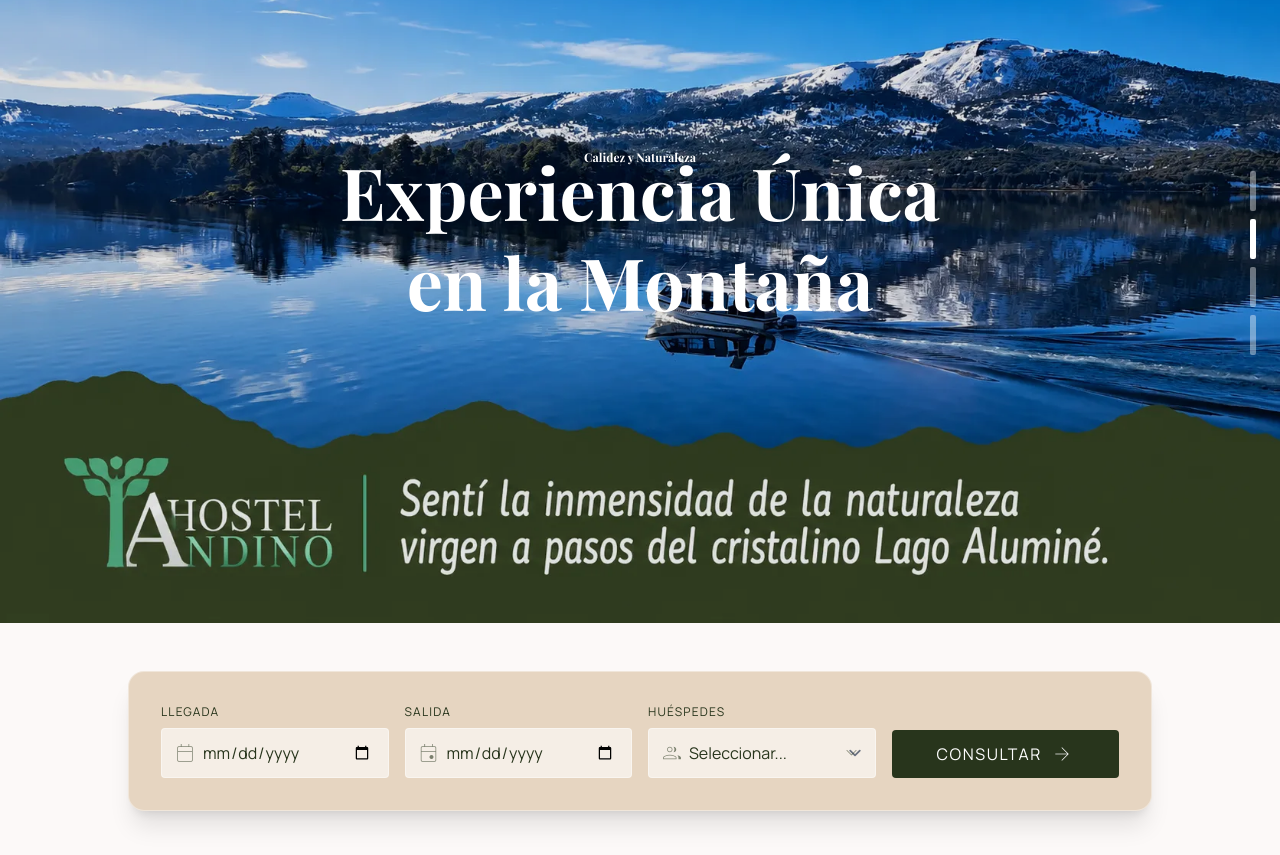
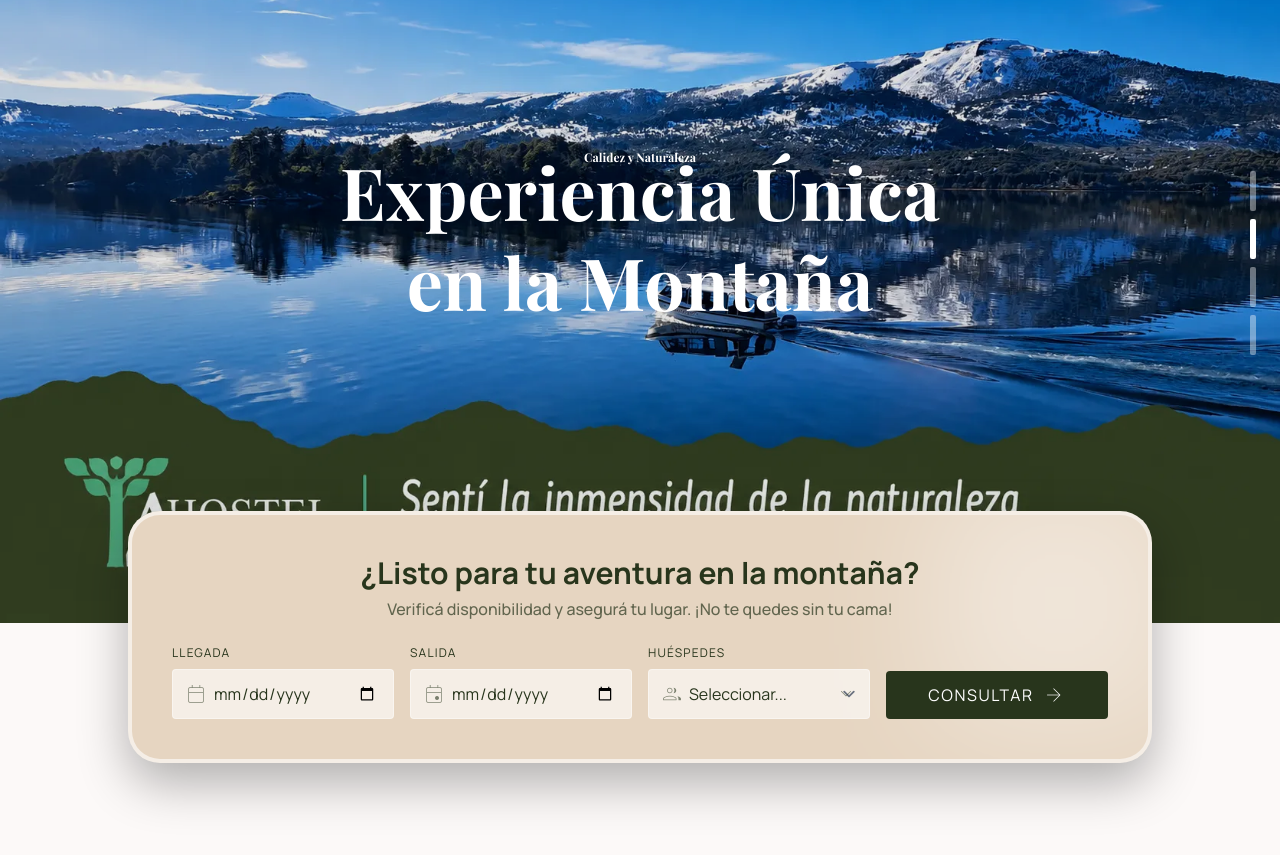
Before and after one commit to testpehuenia-ship-it/HostelAndino, a website built with Vite: page index.html in a window 1280 px wide. Shown: the part 97-952 px from the top of the page. Built offline with nearby package versions, Linux system fonts and the light colour scheme; files whose address does not match are found by name.

Commit message:
style: enhance booking form UI with catchy title and overlapping effect

```diff
--- a/index.html
+++ b/index.html
@@ -200,9 +200,17 @@
 </section>
 
 <!-- Booking Search Bar (WhatsApp) -->
-<section id="buscador-reserva" class="relative z-20 mt-12 mb-8 px-4 md:px-margin-desktop w-full max-w-6xl mx-auto">
-  <div class="bg-[#e6d5c1] p-6 md:p-8 rounded-2xl shadow-xl border border-white/40">
-    <form id="whatsapp-booking-form" class="flex flex-col md:flex-row items-end gap-4">
+<section id="buscador-reserva" class="relative z-20 -mt-20 md:-mt-28 mb-16 px-4 md:px-margin-desktop w-full max-w-6xl mx-auto">
+  <div class="bg-[#e6d5c1] p-6 md:p-10 rounded-[2rem] shadow-[0_20px_50px_rgba(0,0,0,0.3)] border-4 border-white/60 backdrop-blur-md relative overflow-hidden">
+    <!-- Decorative highlight -->
+    <div class="absolute top-0 right-0 -mt-10 -mr-10 w-64 h-64 bg-white/40 rounded-full blur-3xl pointer-events-none"></div>
+
+    <div class="text-center mb-6 relative z-10">
+      <h3 class="font-headline-sm text-2xl md:text-3xl text-primary font-bold">¿Listo para tu aventura en la montaña?</h3>
+      <p class="text-primary/70 font-body-md mt-1.5 max-w-2xl mx-auto font-medium">Verificá disponibilidad y asegurá tu lugar. ¡No te quedes sin tu cama!</p>
+    </div>
+
+    <form id="whatsapp-booking-form" class="flex flex-col md:flex-row items-end gap-4 relative z-10">
 
       <div class="w-full md:w-1/4">
         <label for="checkin" class="block font-label-sm uppercase tracking-widest text-primary mb-2 text-xs">Llegada</label>
```
